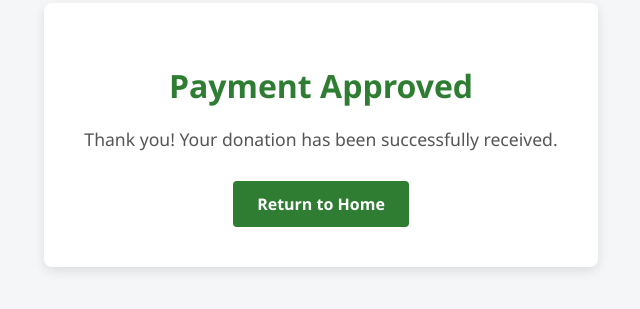
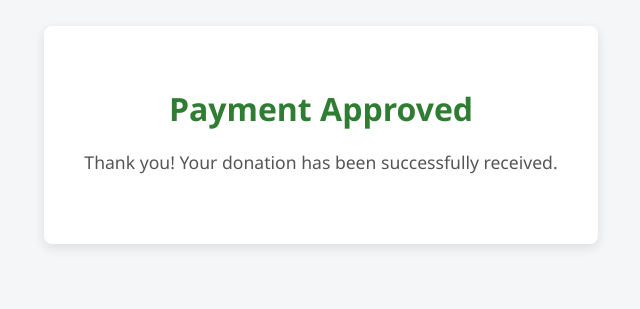
Before and after one commit to Dthakur47/Success-Page, a plain HTML site: page index.html in a window 1280 px wide. Shown: the part 265-574 px from the top of the page, without its empty margins (319-959 px from the left). Drawn offline with Linux system fonts and the light colour scheme.

Commit message:
Update index.html

```diff
--- a/index.html
+++ b/index.html
@@ -51,7 +51,7 @@
   <div class="container">
     <h1>Payment Approved</h1>
     <p>Thank you! Your donation has been successfully received.</p>
-    <a href="/" class="btn">Return to Home</a>
+
   </div>
 </body>
 </html>
```
